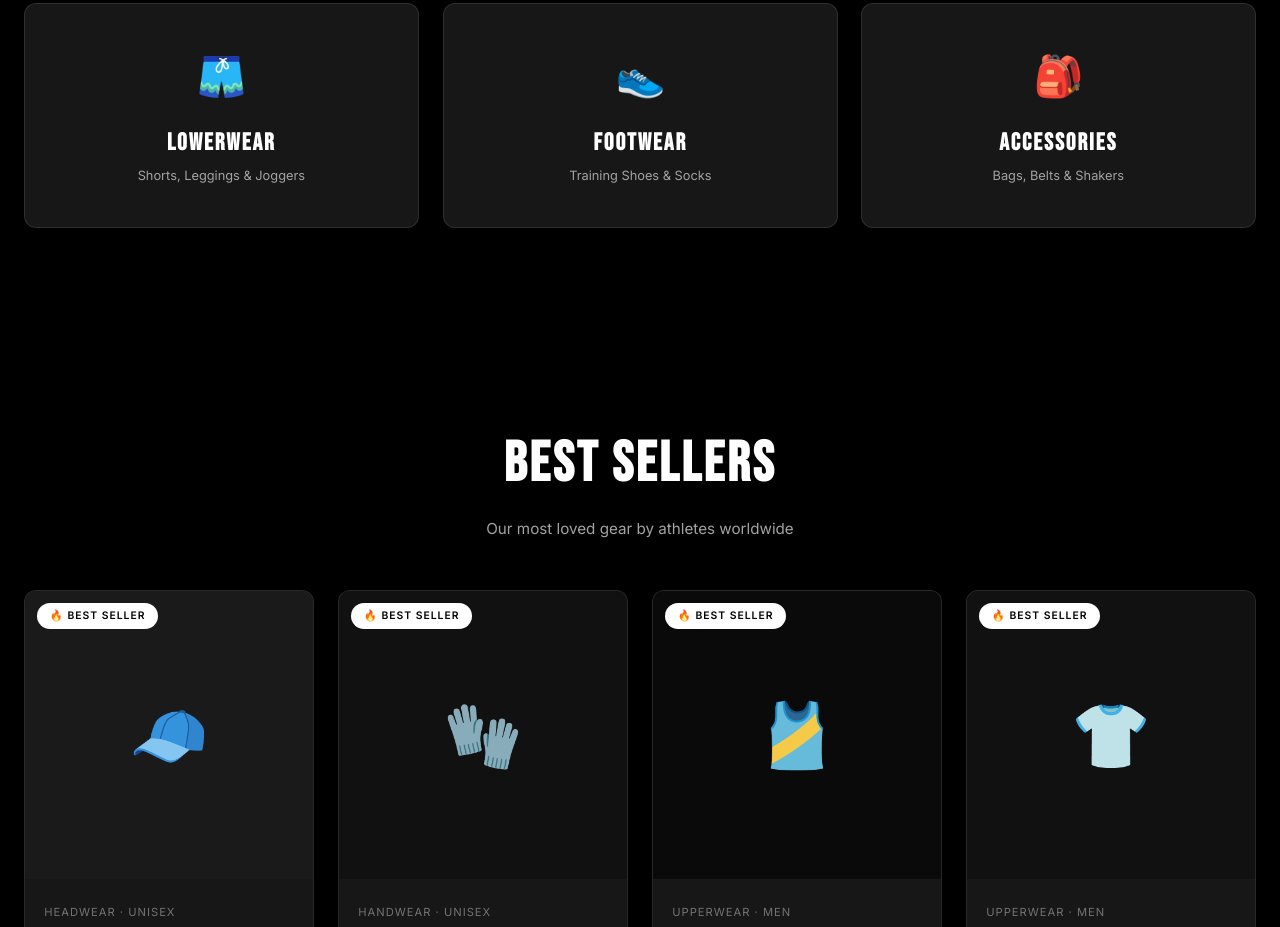
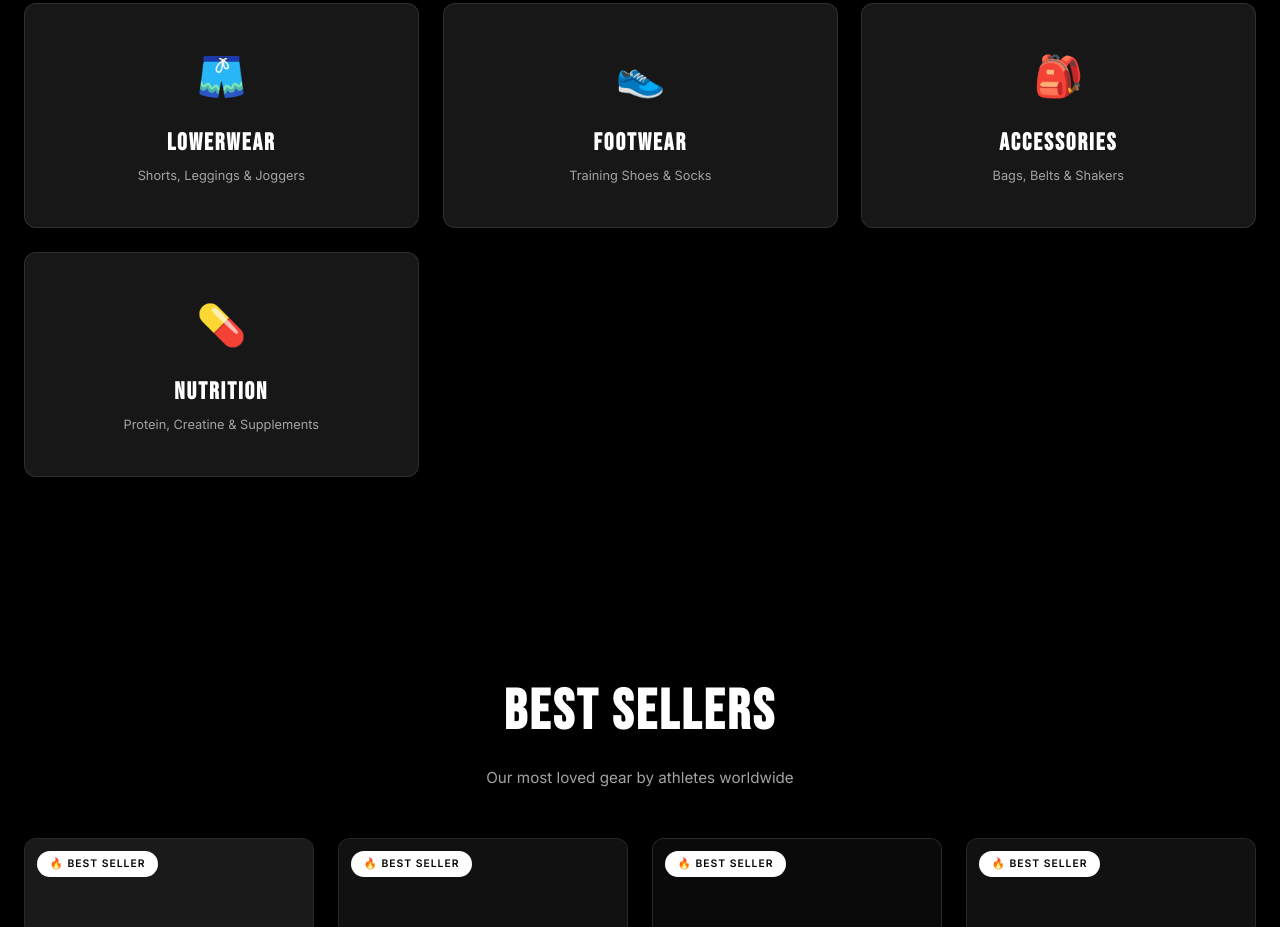
Before and after one commit to SirIan71/qwerty, a website: page index.html in a window 1280 px wide. Shown: the part 1312-2239 px from the top of the page. Drawn offline with Linux system fonts and the light colour scheme.

Commit message:
feat: introduce nutrition product category and dynamically adjust size option label.

```diff
--- a/app.js
+++ b/app.js
@@ -275,7 +275,7 @@ function renderProductDetail() {
 
         <div class="product-options">
           <div class="option-group">
-            <label>Size</label>
+            <label>${p.category === 'nutrition' ? 'Flavor / Size' : 'Size'}</label>
             <div class="size-options" id="size-options">
               ${p.sizes.map((s, i) => `<button class="size-btn ${i === 0 ? 'active' : ''}" data-size="${s}">${s}</button>`).join('')}
             </div>
--- a/data.js
+++ b/data.js
@@ -43,6 +43,14 @@ const PRODUCTS = [
   { id: 26, name: "Lifting Belt", price: 59.99, category: "accessories", gender: "unisex", image: "🏋️", color: "#1a1a1a", sizes: ["S", "M", "L", "XL"], rating: 4.9, reviews: 789, description: "10mm genuine leather powerlifting belt with single-prong buckle. Provides core support for heavy compound lifts. IPF approved.", features: ["10mm genuine leather", "Single-prong buckle", "4\" width throughout", "IPF approved", "Break-in period included"] },
   { id: 27, name: "Steel Shaker Bottle", price: 19.99, category: "accessories", gender: "unisex", image: "🥤", color: "#111", sizes: ["24oz"], rating: 4.7, reviews: 1234, description: "Double-wall insulated stainless steel shaker with leak-proof lid and mesh blender. Keeps drinks cold for 24 hours. BPA-free.", features: ["Double-wall insulation", "Stainless steel", "Leak-proof lid", "Mesh blender ball", "24oz / 710ml capacity"] },
   { id: 28, name: "Resistance Band Set", price: 34.99, category: "accessories", gender: "unisex", image: "🔄", color: "#222", sizes: ["Set of 5"], rating: 4.8, reviews: 645, badge: "new", description: "Set of 5 latex resistance bands ranging from 5–80 lbs. Includes door anchor, ankle straps, and carry bag. Perfect for warmups and rehab.", features: ["5 resistance levels (5-80 lbs)", "Natural latex rubber", "Door anchor included", "Ankle straps included", "Carry bag included"] },
+
+  // NUTRITION
+  { id: 29, name: "Creatine Monohydrate", price: 34.99, category: "nutrition", gender: "unisex", image: "⚡", color: "#1a0a2e", sizes: ["250g", "500g", "1kg"], rating: 4.9, reviews: 2456, badge: "bestseller", description: "Pharmaceutical-grade micronized creatine monohydrate for explosive strength, power, and lean muscle gains. 5g per serving delivers proven results backed by over 700 studies.", features: ["100% pure micronized creatine monohydrate", "5g per serving — clinically dosed", "Unflavored — mixes with any drink", "Third-party lab tested for purity", "No fillers, no additives, no BS"] },
+  { id: 30, name: "Whey Protein Isolate", price: 54.99, category: "nutrition", gender: "unisex", image: "🥤", color: "#0d1b2a", sizes: ["Chocolate", "Vanilla", "Strawberry", "Cookies & Cream"], rating: 4.8, reviews: 3102, badge: "bestseller", description: "Ultra-pure whey protein isolate with 27g protein per scoop, less than 1g sugar, and zero bloating. Cold-processed micro-filtration preserves muscle-building amino acids.", features: ["27g protein per scoop", "Less than 1g sugar", "Cold micro-filtered", "Fast-absorbing for post-workout", "Available in 4 premium flavors"] },
+  { id: 31, name: "Pre-Workout Ignite", price: 44.99, category: "nutrition", gender: "unisex", image: "🔥", color: "#2d0a0a", sizes: ["Blue Raspberry", "Fruit Punch", "Watermelon", "Mango"], rating: 4.7, reviews: 1834, badge: "new", description: "High-stim pre-workout formula with 300mg caffeine, 6g citrulline malate, and 3.2g beta-alanine. Get laser focus, insane pumps, and relentless energy for your most intense sessions.", features: ["300mg caffeine per serving", "6g citrulline malate for pumps", "3.2g beta-alanine for endurance", "Nootropics for laser focus", "No crash formula"] },
+  { id: 32, name: "BCAA Recovery Complex", price: 29.99, category: "nutrition", gender: "unisex", image: "💧", color: "#0a1a2d", sizes: ["Tropical Punch", "Lemon Lime", "Grape", "Unflavored"], rating: 4.6, reviews: 987, description: "2:1:1 ratio BCAA formula with added electrolytes and glutamine for max recovery. Sip intra-workout to reduce muscle breakdown, fight fatigue, and stay hydrated.", features: ["7g BCAAs per serving (2:1:1 ratio)", "Added electrolytes for hydration", "2.5g L-Glutamine", "Zero sugar, zero calories", "Mixes instantly — no clumping"] },
+  { id: 33, name: "Mass Gainer Pro", price: 64.99, category: "nutrition", gender: "unisex", image: "💪", color: "#1a1a0a", sizes: ["Chocolate Fudge", "Vanilla Milkshake", "Peanut Butter"], rating: 4.5, reviews: 756, description: "High-calorie mass gainer with 1,250 calories, 50g protein, and 250g carbs per serving. Packed with complex carbs, healthy fats, and premium whey for serious size and strength gains.", features: ["1,250 calories per serving", "50g premium whey protein blend", "250g complex carbohydrates", "Added creatine & BCAAs", "Great taste, easy to mix"] },
+  { id: 34, name: "Protein Bar Box (12-Pack)", price: 39.99, category: "nutrition", gender: "unisex", image: "🍫", color: "#1c0f06", sizes: ["Chocolate Brownie", "Cookie Dough", "Peanut Butter Crunch", "Birthday Cake"], rating: 4.8, reviews: 1567, badge: "new", description: "20g protein, 2g sugar, and absolutely delicious. These guilt-free protein bars taste like dessert but fuel like a meal. Perfect for on-the-go athletes and meal preppers.", features: ["20g whey & casein protein blend", "Only 2g sugar per bar", "Soft-baked, chewy texture", "Gluten-free certified", "12 bars per box"] },
 ];
 
 // ===== BLOG DATA =====
--- a/index.html
+++ b/index.html
@@ -107,6 +107,11 @@
             <h3>Accessories</h3>
             <p>Bags, Belts & Shakers</p>
           </a>
+          <a href="#" class="category-card" data-page="shop" data-category="nutrition">
+            <div class="category-icon">💊</div>
+            <h3>Nutrition</h3>
+            <p>Protein, Creatine & Supplements</p>
+          </a>
         </div>
       </div>
     </section>
@@ -214,6 +219,7 @@
           <label><input type="radio" name="category" value="lowerwear"> 🩳 Lowerwear</label>
           <label><input type="radio" name="category" value="footwear"> 👟 Footwear</label>
           <label><input type="radio" name="category" value="accessories"> 🎒 Accessories</label>
+          <label><input type="radio" name="category" value="nutrition"> 💊 Nutrition</label>
         </div>
         <div class="filter-group">
           <h3>Sort By</h3>
@@ -367,6 +373,7 @@
         <a href="#" data-page="shop" data-gender="women">Women</a>
         <a href="#" data-page="shop" data-category="upperwear">Upperwear</a>
         <a href="#" data-page="shop" data-category="footwear">Footwear</a>
+        <a href="#" data-page="shop" data-category="nutrition">Nutrition</a>
       </div>
       <div class="footer-links">
         <h4>Company</h4>
```
Lines whose indentation alone changed are shown as unchanged.
